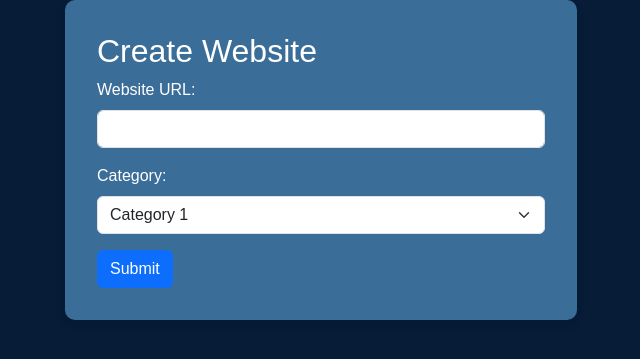
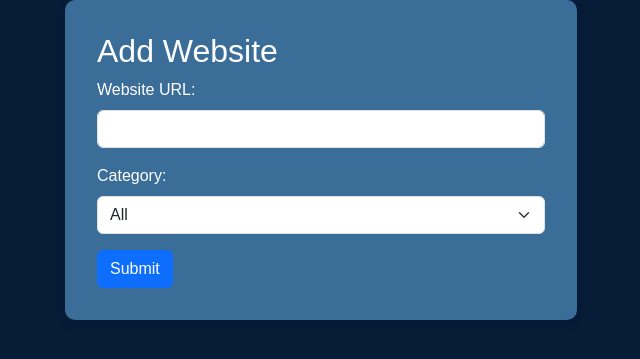
Before and after one commit to Harman-Sahota/Custom-Web-Scraper, a Django app: page /WebsiteList/ in a window 1280 px wide. Shown: the part 88-447 px from the top of the page, without its empty margins (319-959 px from the left). Run offline with Django 4.2, Linux system fonts and the light colour scheme.

Commit message:
improvements mk 2.2

```diff
--- a/scraping_project/scraping_app/templates/scraping_app/WebsiteList.html
+++ b/scraping_project/scraping_app/templates/scraping_app/WebsiteList.html
@@ -29,7 +29,7 @@
         </div>
     </nav>
     <div class="container container-fluid container-websitelist">
-        <h2>Create Website</h2>
+        <h2>Add Website</h2>
         <form id="websiteForm" class="needs-validation" novalidate>
             {% csrf_token %}
             <div class="mb-3">
@@ -43,8 +43,9 @@
             <div class="mb-3">
                 <label for="category" class="form-label">Category:</label>
                 <select class="form-select" id="category" name="category" required>
-                    <option value="Category 1">Category 1</option>
-                    <option value="Category 2">Category 2</option>
+                    <option value="All">All</option>
+                    <option value="Finance">Finance</option>
+                    <option value="Health">Health</option>
                     <!-- Add more options as needed -->
                 </select>
                 <div class="invalid-feedback">
```
